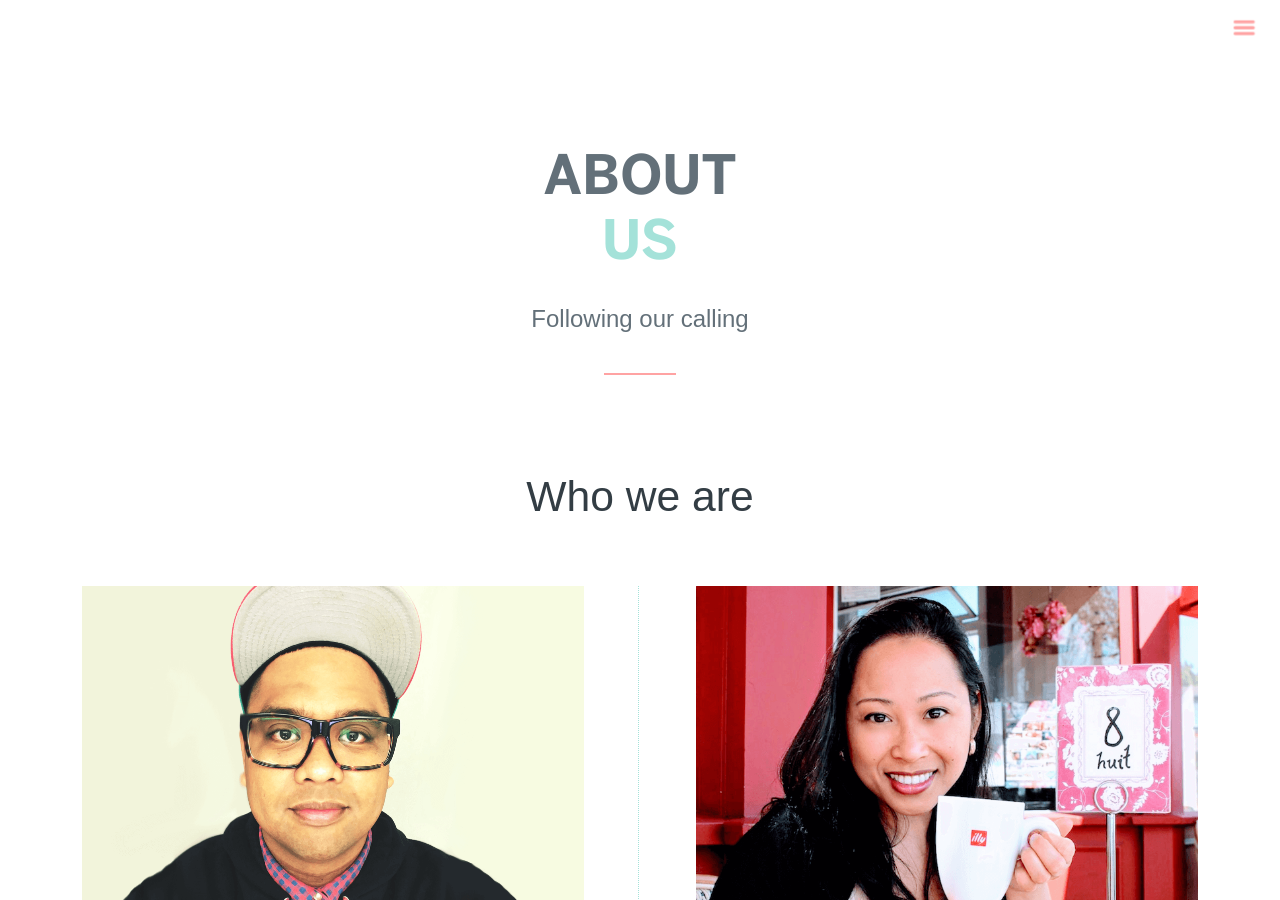
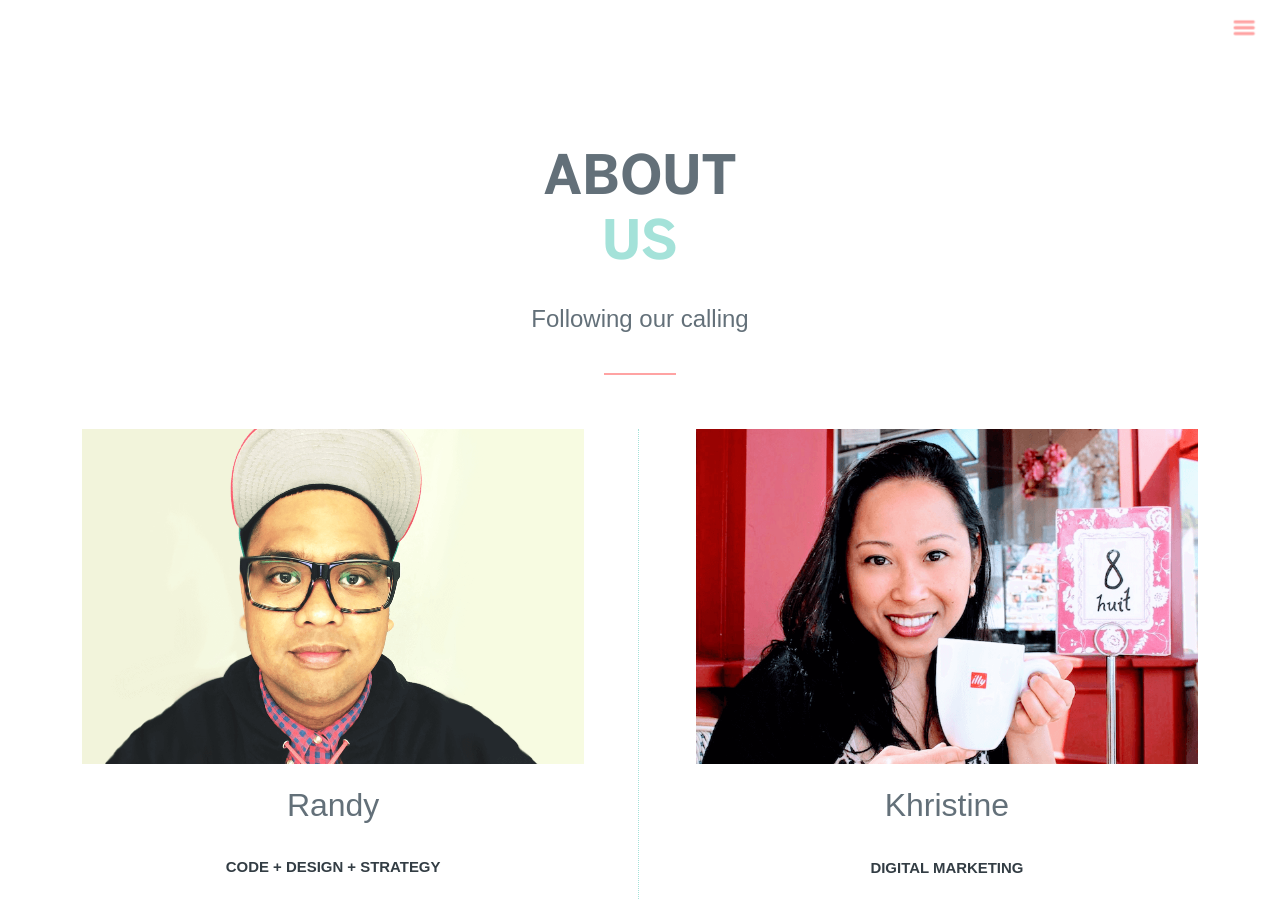
Before and after one commit to graymintmoon/graymintmoon.github.io, a Jekyll site: the page built from about.md, in a window 1280 px wide and 900 px high. Built offline with Jekyll 4.4.1, drawn with Linux system fonts in a browser that asks for light colours; nearby versions of some CDN libraries; some web fonts are replaced.

Commit message:
about header rm

```diff
--- a/about.md
+++ b/about.md
@@ -4,19 +4,14 @@ title: About
 description: The Gray Mint Moon About page - find out more about us and why we're excited to offer web design and web development services to indie businesses, community influencers, and forward-thinkers.
 ---
 <div class="row_md row_trim_bottom">
-<div class="text_center">
-	<h1 class="page_title">About<br><span class="page_title_second">Us</span></h1>
-	<h3 class="page_subtitle">Following our calling</h3>
-	<hr class="divider_red">
-</div>
+	<div class="text_center">
+		<h1 class="page_title">About<br><span class="page_title_second">Us</span></h1>
+		<h3 class="page_subtitle">Following our calling</h3>
+		<hr class="divider_red">
+	</div>
 </div>
 <div class="row row_bottom_space">
 	<div class="container_xl">
-		<div class="row_xs">
-			<div class="text_center">
-				<h2>Who we are</h2>
-			</div>
-		</div>
 		<div class="column_half">
 			<div class="column_half_block">
 				<img class="img_full img_bottom_space" src="{{site.url}}/assets/ran_tolentino.png" alt="Photo of Randy Tolentino">
@@ -32,9 +27,7 @@ description: The Gray Mint Moon About page - find out more about us and why we'r
 				<h3 class="text_center text_regular">Khristine</h3>
 				<h5 class="text_center">DIGITAL MARKETING</h5>
 				<p class="text_light">Hi, I'm Khristine. I'm an alternative educator, a holistic health enthusiast, a Minimalism and Feng Shui consultant, and the co-founder of Gray Mint Moon. One of my favorite facets of being an entrepreneur is exploring branding psychology. I'm fascinated by the strategies behind how to make brands lovable.</p>
-
 				<p class="text_light">On a personal note, above all, I am my family's keeper. Those closest to me know I'm an instinctive nurturer. My favorite moments are laughing with my husband and two sons on our living room floor. I love traveling, learning languages, and practicing Kripalu yoga and Loving-Kindness meditation.</p>
-
 				<p class="text_light">Balancing life as a homemaker and a businesswoman can be challenging, but I'm thankful for my full and vibrant life. The only addition that can possibly enrich my life even more is having a gentle giant Newfoundland pup named Bear. </p>
 			</div>
 		</div>
```
